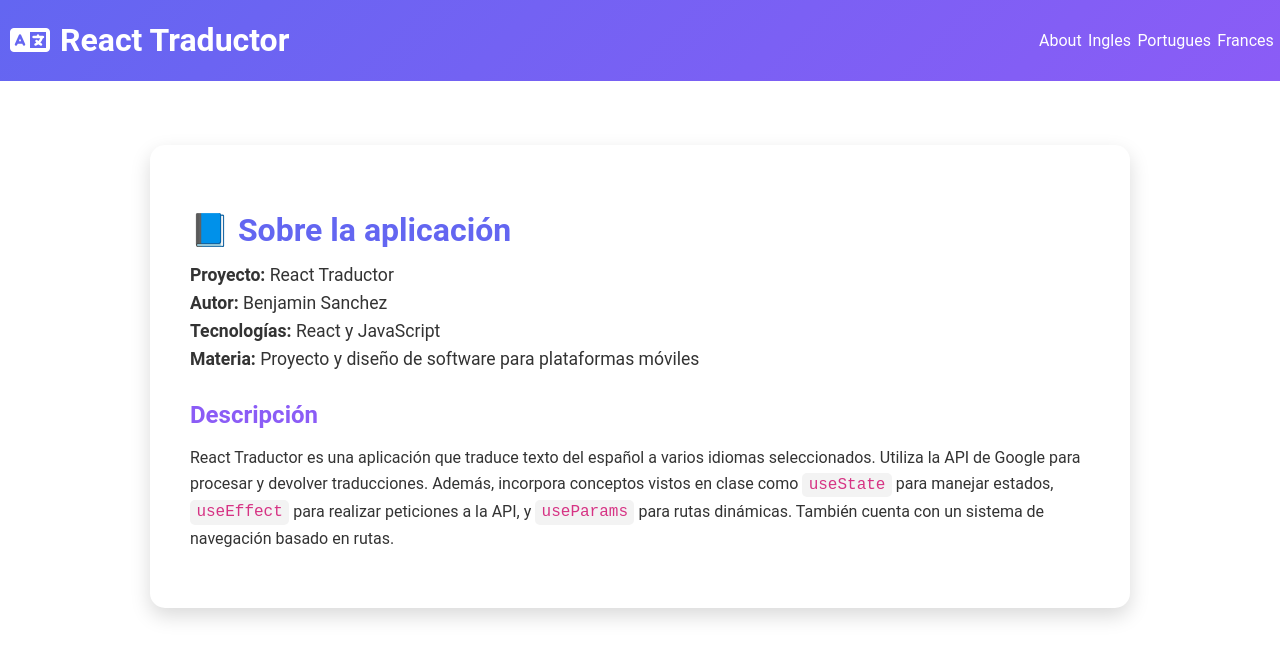
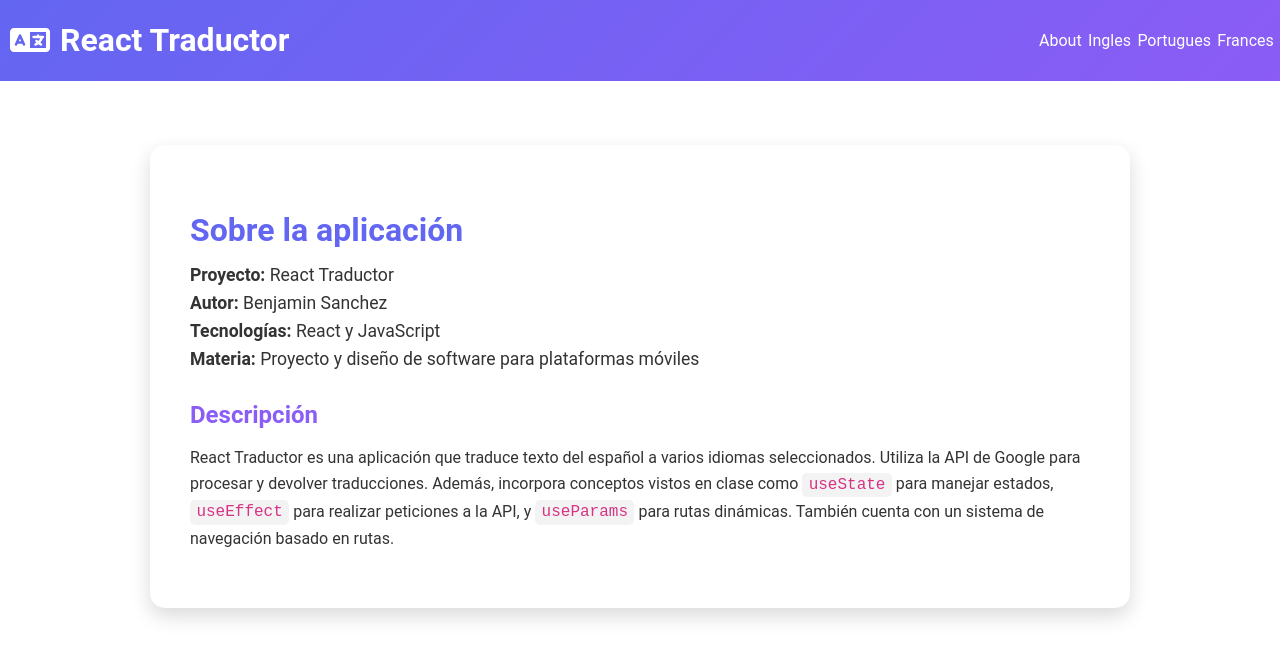
Before and after one commit to benjaminnsanchez/ReactTraductor, a React (Vite) app: page / in a window 1280 px wide. Shown: the top 658 px of the page. Built offline with nearby package versions, Linux system fonts and the light colour scheme.

Commit message:
4 commit

```diff
--- a/componentes/about.jsx
+++ b/componentes/about.jsx
@@ -1,7 +1,7 @@
 function About() {
   return (
     <section className="about-container">
-      <h2>📘 Sobre la aplicación</h2>
+      <h2> Sobre la aplicación</h2>
       <ul className="about-details">
         <li><strong> Proyecto:</strong> React Traductor</li>
         <li><strong> Autor:</strong> Benjamin Sanchez</li>
```
